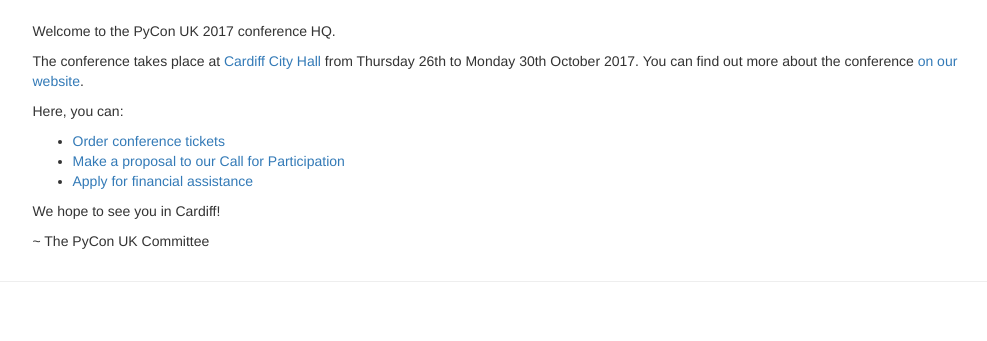
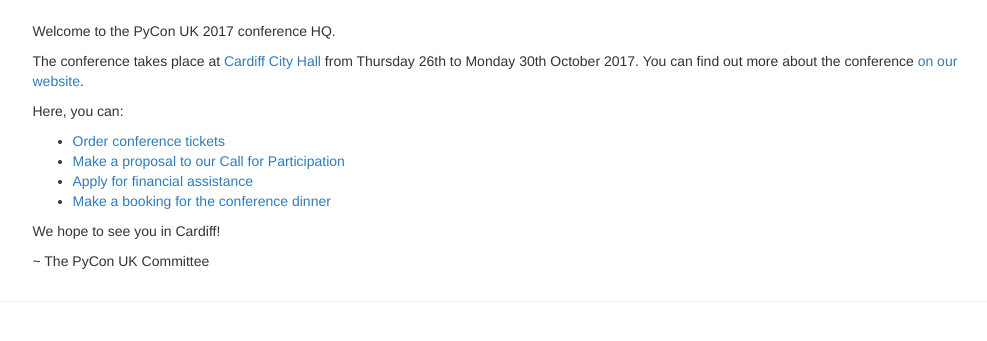
Before and after one commit to PyconUK/ironcage, a Django app: page / in a window 1280 px wide. Shown: the part 51-392 px from the top of the page, without its empty margins (135-1122 px from the left). Run offline with Django 3.2, Linux system fonts and the light colour scheme; some libraries are stand-ins or nearby versions.

Commit message:
Add dinner links to index page

```diff
--- a/accounts/models.py
+++ b/accounts/models.py
@@ -196,5 +196,8 @@
 
         return self.dinner_bookings.filter(stripe_charge_id=None).first()
 
+    def get_contributors_dinner_booking(self):
+        return self.dinner_bookings.filter(venue='contributors').first()
+
     def get_conference_dinner_booking(self):
         return self.dinner_bookings.filter(venue='conference').first()
--- a/ironcage/templates/ironcage/index.html
+++ b/ironcage/templates/ironcage/index.html
@@ -72,6 +72,40 @@
 <li><a href="{% url 'ukpa:nomination' nomination.nomination_id %}">
 View your nomination for election as a UKPA Trustee</a></li>
 {% endif %}
+
+{% if is_contributor %}
+{% if free_dinner_booking %}
+{% if free_dinner_booking.venue == 'conference' %}
+<li><a href="{% url 'dinners:conference_dinner' %}">
+View your conference dinner booking
+</a></li>
+{% else %}
+<li><a href="{% url 'dinners:contributors_dinner' %}">
+View your contributors' dinner booking
+</a></li>
+<li><a href="{% url 'dinners:conference_dinner' %}">
+{% if conference_dinner_booking %}
+View your conference dinner booking
+{% else %}
+Make a booking for the conference dinner
+{% endif %}
+</a></li>
+{% endif %}
+{% else %}
+<li><a href="{% url 'dinners:contributors_dinner' %}">
+Make a booking for the contributors' dinner
+</a></li>
+{% endif %}
+{% else %}
+<li><a href="{% url 'dinners:conference_dinner' %}">
+{% if conference_dinner_booking %}
+View your conference dinner booking
+{% else %}
+Make a booking for the conference dinner
+{% endif %}
+</a></li>
+{% endif %}
+
 </ul>
 
 {% if ticket %}
--- a/ironcage/views.py
+++ b/ironcage/views.py
@@ -22,6 +22,10 @@
             'grant_application': user.get_grant_application(),
             'proposals': user.proposals.all(),
             'nomination': user.get_nomination(),
+            'is_contributor': user.is_contributor,
+            'free_dinner_booking': user.get_free_dinner_booking(),
+            'conference_dinner_booking': user.get_conference_dinner_booking(),
+            'contributors_dinner_booking': user.get_contributors_dinner_booking(),
             'cfp_open': datetime.now(timezone.utc) < settings.CFP_CLOSE_AT,
             'grant_applications_open': datetime.now(timezone.utc) < settings.GRANT_APPLICATIONS_CLOSE_AT,
             'ticket_sales_open': datetime.now(timezone.utc) < settings.TICKET_SALES_CLOSE_AT,
```
Also changed, not shown: ironcage/tests/test_views.py (+60 -0 lines).
